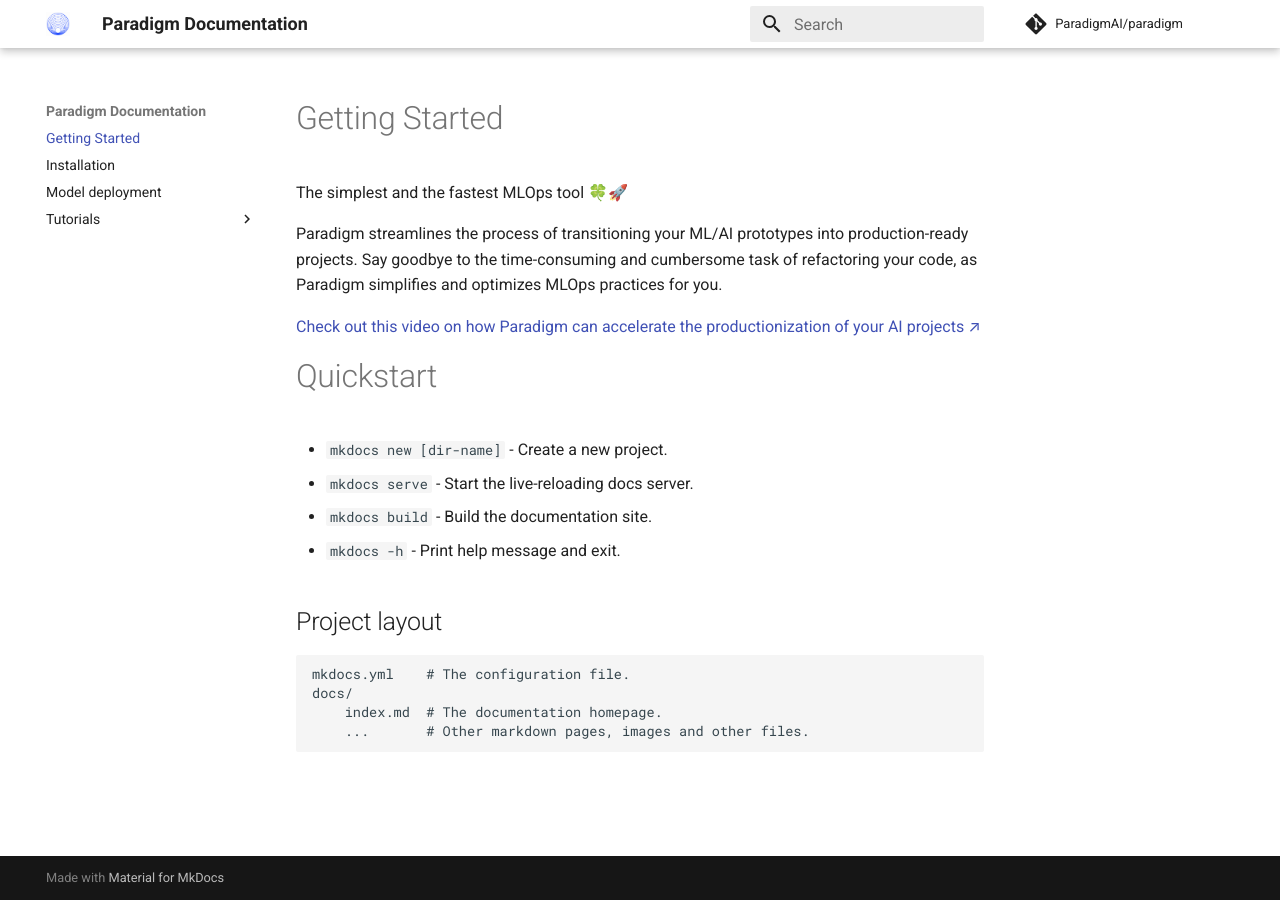
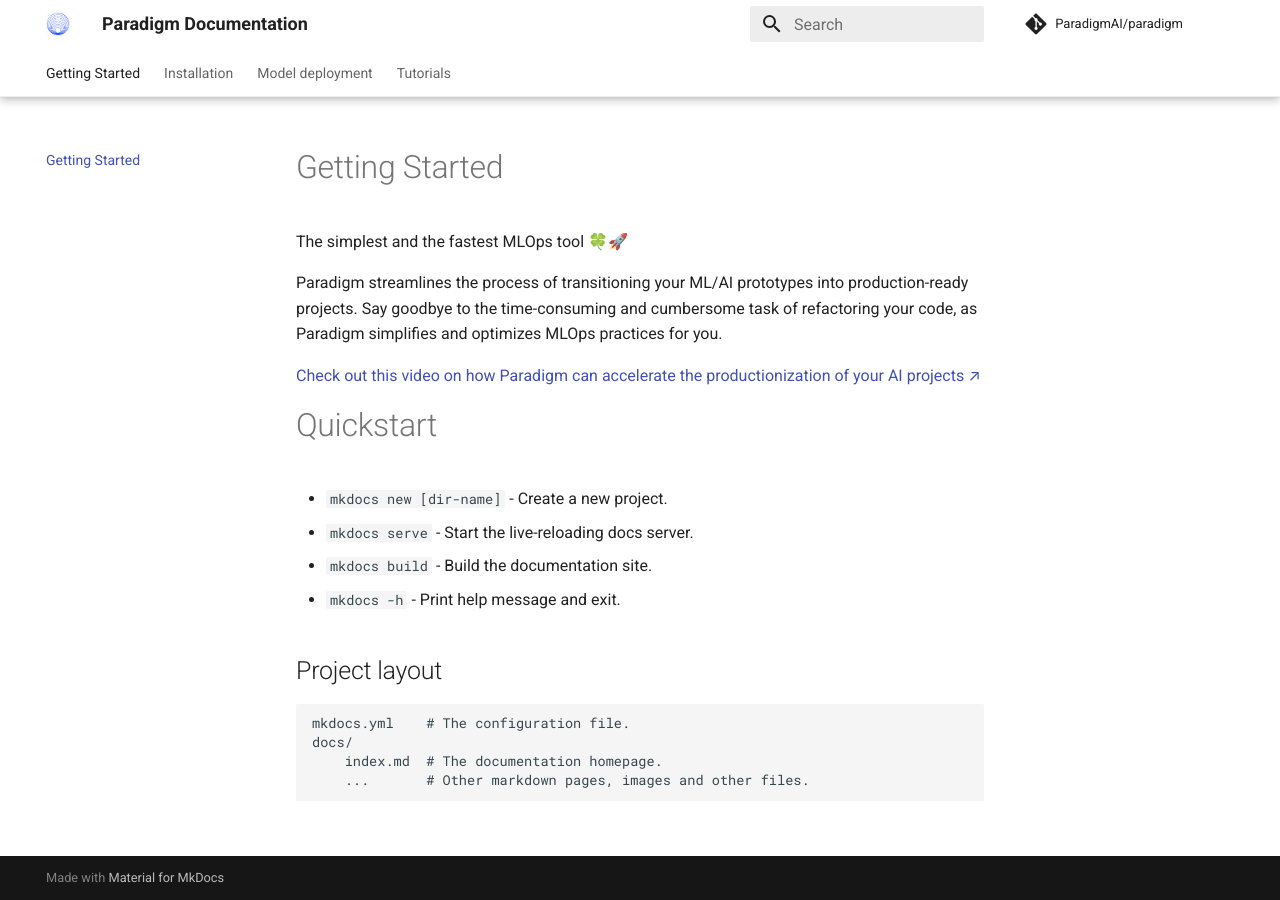
Before and after one commit to ParadigmAI/paradigm-docs, an MkDocs documentation site: the page built from docs/index.md, in a window 1280 px wide. Built offline with MkDocs 1.6.1 and Material for MkDocs 9.7.7, drawn with Linux system fonts in a browser that asks for light colours; comment, search, counter and statistics services are not loaded.

Commit message:
Update mkdocs.yml

```diff
--- a/mkdocs.yml
+++ b/mkdocs.yml
@@ -3,6 +3,14 @@
   name: material
   favicon: assets/images/favicon.png
   logo: assets/logo.png
+  features:
+    - navigation.instant
+    - navigation.tracking
+    - navigation.tabs
+    - navigation.tabs
+    - navigation.tabs.sticky
+    - navigation.sections
+    - navigation.top
   palette:
     primary: white
 repo_url: https://github.com/ParadigmAI/paradigm
```
